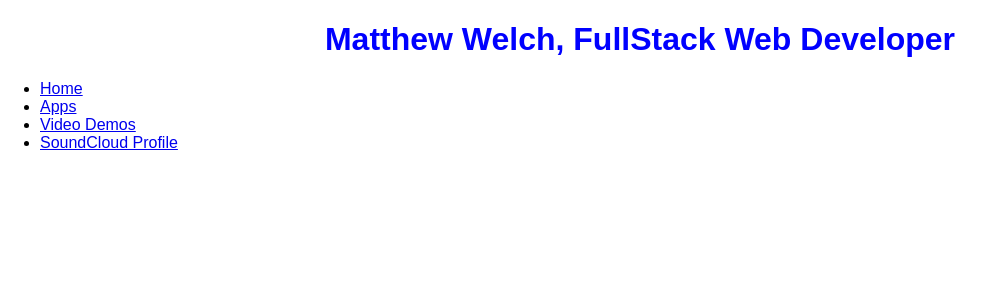
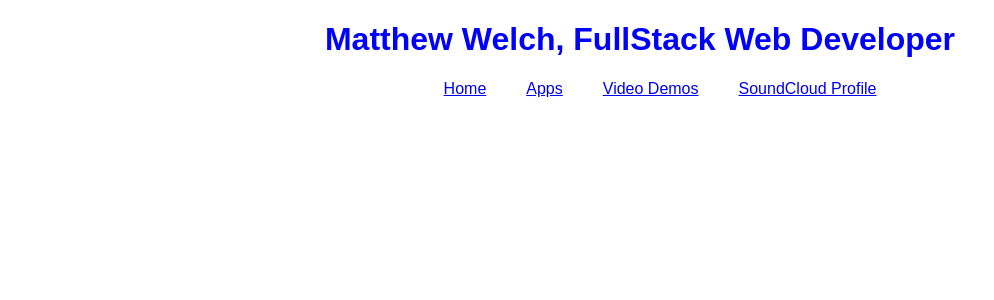
Before and after one commit to DMW9400/my_site, a React (Create React App) app: page / in a window 1280 px wide. Shown: the top 300 px of the page, without its empty margins (0-994 px from the left). Built offline with nearby package versions, Linux system fonts and the light colour scheme.

Commit message:
basic layout established

```diff
--- a/src/components/Navbar.js
+++ b/src/components/Navbar.js
@@ -9,7 +9,7 @@ class Navbar extends Component {
   render (){
     return (
       <div className="nav-div">
-        <nav>
+        <nav className="main-navbar">
           <ul className="nav-ul">
             <li className="nav-li"><Link to="/home">Home</Link></li>
             <li className="nav-li"><Link to="/apps">Apps</Link></li>
--- a/src/components/component_styling.css
+++ b/src/components/component_styling.css
@@ -1,3 +1,16 @@
 .page-div {
   border: solid 5px red;
 }
+
+.nav-ul {
+  list-style-type: none;
+}
+.nav-li {
+  display: inline-block;
+  margin: 0px 20px;
+  text-align: center;
+}
+
+.main-navbar {
+  text-align:center;
+}
```
